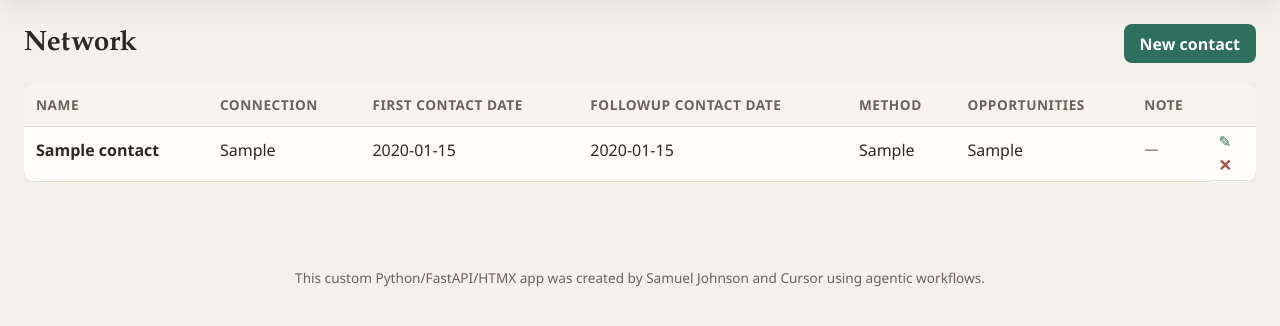
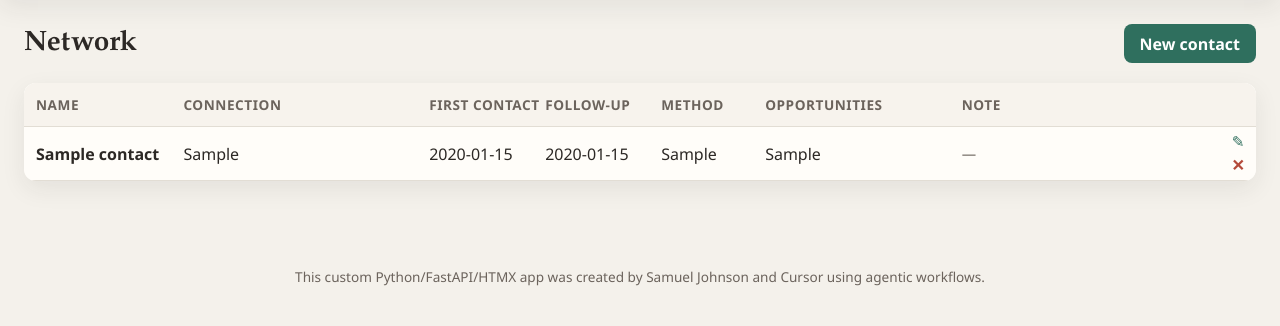
Before and after one commit to sjohnson/career-search-guide, a FastAPI app: page /network in a window 1280 px wide. Shown: the part 159-485 px from the top of the page. Run offline with FastAPI, Linux system fonts and the light colour scheme; the visitor is signed in with stand-in values (Sample User, id 1); tables that the repository leaves empty hold one stand-in row (values such as "Sample post"); parts of the project's set-up code (start-up, migrations or seed data) failed here and were passed over.

Commit message:
Keep the Network table on one screen with aligned row dividers.
Show opportunity hostnames instead of raw URLs, use a fixed layout, and keep action cells as table cells so their bottom borders line up with the rest of the row.

Co-authored-by: Cursor <cursoragent@cursor.com>

```diff
--- a/app/services/network.py
+++ b/app/services/network.py
@@ -1,5 +1,6 @@
 import re
 from datetime import date
+from urllib.parse import urlparse
 
 from sqlalchemy import case
 from sqlalchemy.orm import Query
@@ -45,6 +46,14 @@ def sort_network_contacts(query: Query) -> Query:
     )
 
 
+def _link_label(url: str) -> str:
+    try:
+        host = (urlparse(url).netloc or "").removeprefix("www.")
+    except ValueError:
+        return url
+    return host or url
+
+
 def opportunity_link_parts(raw: str | None) -> list[dict]:
     if not raw or not raw.strip():
         return []
@@ -52,5 +61,12 @@ def opportunity_link_parts(raw: str | None) -> list[dict]:
     for token in _SPLIT_RE.split(raw.strip()):
         if not token:
             continue
-        parts.append({"text": token, "is_url": bool(_URL_RE.match(token))})
+        is_url = bool(_URL_RE.match(token))
+        parts.append(
+            {
+                "text": token,
+                "label": _link_label(token) if is_url else token,
+                "is_url": is_url,
+            }
+        )
     return parts
--- a/app/static/css/style.css
+++ b/app/static/css/style.css
@@ -958,9 +958,56 @@ body {
   max-width: none;
 }
 
+.table-scroll.network-scroll {
+  overflow-x: hidden;
+  border-radius: var(--radius);
+  box-shadow: var(--shadow);
+  background: var(--surface);
+}
+
+.network-table.data-table {
+  table-layout: fixed;
+  width: 100%;
+  overflow: visible;
+  border-collapse: separate;
+  border-spacing: 0;
+  border-radius: 0;
+  box-shadow: none;
+}
+
+.network-table.data-table th,
+.network-table.data-table td {
+  vertical-align: middle;
+}
+
+.network-table.data-table td.actions-col {
+  display: table-cell;
+  vertical-align: middle;
+}
+
+.network-table col.col-network-date {
+  width: 7.25rem;
+}
+
+.network-table .network-date-col {
+  white-space: nowrap;
+}
+
 .network-table .connection-cell,
 .network-table .opportunities-cell {
+  overflow-wrap: anywhere;
   word-break: break-word;
+}
+
+.network-table .opportunity-links {
+  display: flex;
+  flex-direction: column;
+  gap: 0.15rem;
+  align-items: flex-start;
+}
+
+.network-table .opportunity-links a {
+  overflow-wrap: anywhere;
 }
 
 .table-pagination {
--- a/app/templates/network/list.html
+++ b/app/templates/network/list.html
@@ -9,14 +9,24 @@
 </div>
 
 {% if contacts %}
-<div class="table-scroll">
+<div class="table-scroll network-scroll">
 <table class="data-table compact network-table">
+  <colgroup>
+    <col style="width: 12%">
+    <col style="width: 20%">
+    <col class="col-network-date">
+    <col class="col-network-date">
+    <col style="width: 6.5rem">
+    <col style="width: 16%">
+    <col style="width: 22%">
+    <col style="width: 2.25rem">
+  </colgroup>
   <thead>
     <tr>
       <th>Name</th>
       <th>Connection</th>
-      <th>First Contact Date</th>
-      <th>Followup Contact Date</th>
+      <th class="network-date-col">First contact</th>
+      <th class="network-date-col">Follow-up</th>
       <th>Method</th>
       <th>Opportunities</th>
       <th>Note</th>
--- a/app/templates/network/partials/row.html
+++ b/app/templates/network/partials/row.html
@@ -1,19 +1,25 @@
 <tr class="network-row" id="network-row-{{ contact.id }}">
   <td><strong>{{ contact.name }}</strong></td>
   <td class="connection-cell">{{ contact.connection or '—' }}</td>
-  <td>{% if contact.first_contact_at %}{{ contact.first_contact_at.strftime('%Y-%m-%d') }}{% else %}—{% endif %}</td>
-  <td>{% if contact.followup_contact_at %}{{ contact.followup_contact_at.strftime('%Y-%m-%d') }}{% else %}—{% endif %}</td>
+  <td class="network-date-col">{% if contact.first_contact_at %}{{ contact.first_contact_at.strftime('%Y-%m-%d') }}{% else %}—{% endif %}</td>
+  <td class="network-date-col">{% if contact.followup_contact_at %}{{ contact.followup_contact_at.strftime('%Y-%m-%d') }}{% else %}—{% endif %}</td>
   <td>{{ method_labels.get(contact.method, contact.method or '—') }}</td>
   <td class="opportunities-cell">
     {% set parts = opportunity_links.get(contact.id, []) %}
     {% if parts %}
+    <div class="opportunity-links">
       {% for part in parts %}
-        {% if part.is_url %}<a href="{{ part.text }}" target="_blank" rel="noopener">{{ part.text }}</a>{% else %}{{ part.text }}{% endif %}{% if not loop.last %}, {% endif %}
+        {% if part.is_url %}
+        <a href="{{ part.text }}" title="{{ part.text }}" target="_blank" rel="noopener">{{ part.label }}</a>
+        {% else %}
+        <span>{{ part.text }}</span>
+        {% endif %}
       {% endfor %}
+    </div>
     {% else %}—{% endif %}
   </td>
   <td class="notes-cell notes-truncate" tabindex="0" role="button" title="Click to expand notes">{{ notes.get(contact.id, '') or '—' }}</td>
-  <td class="actions actions-col">
+  <td class="actions-col">
     <div class="action-stack">
       <a href="/network/{{ contact.id }}/edit" class="action-icon-btn action-edit" title="Edit" aria-label="Edit">&#9998;</a>
       <form method="post" action="/network/{{ contact.id }}/delete" class="inline-form" onsubmit="return confirm('Permanently delete?');">
```
Also changed, not shown: tests/test_network.py (+3 -0 lines).
